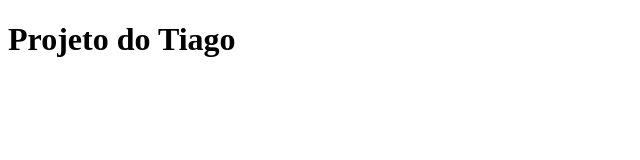
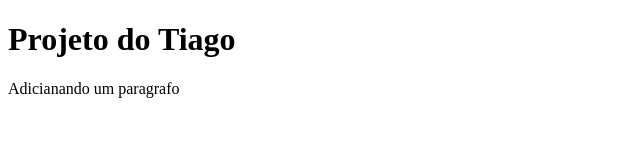
Before and after one commit to tnarnold/cursogit, a plain HTML site: page index.html in a window 1280 px wide. Shown: the whole page, without its empty margins (0-640 px from the left). Drawn offline with Linux system fonts and the light colour scheme.

Commit message:
adicionando paragrafo

```diff
--- a/index.html
+++ b/index.html
@@ -33,6 +33,7 @@
 
 <body>
 	<h1> Projeto do Tiago</h1>
+	<p> Adicianando um paragrafo</p>
 </body>
 
 </html>
```
